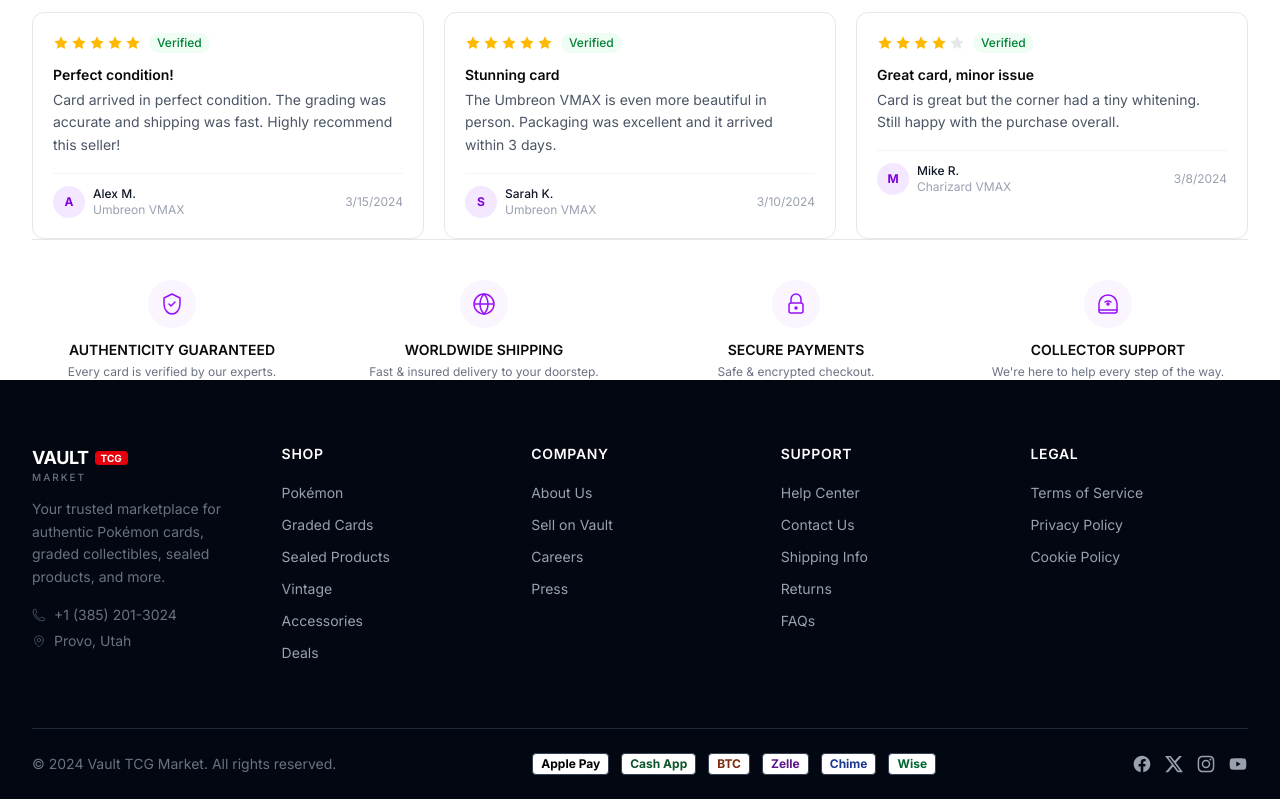
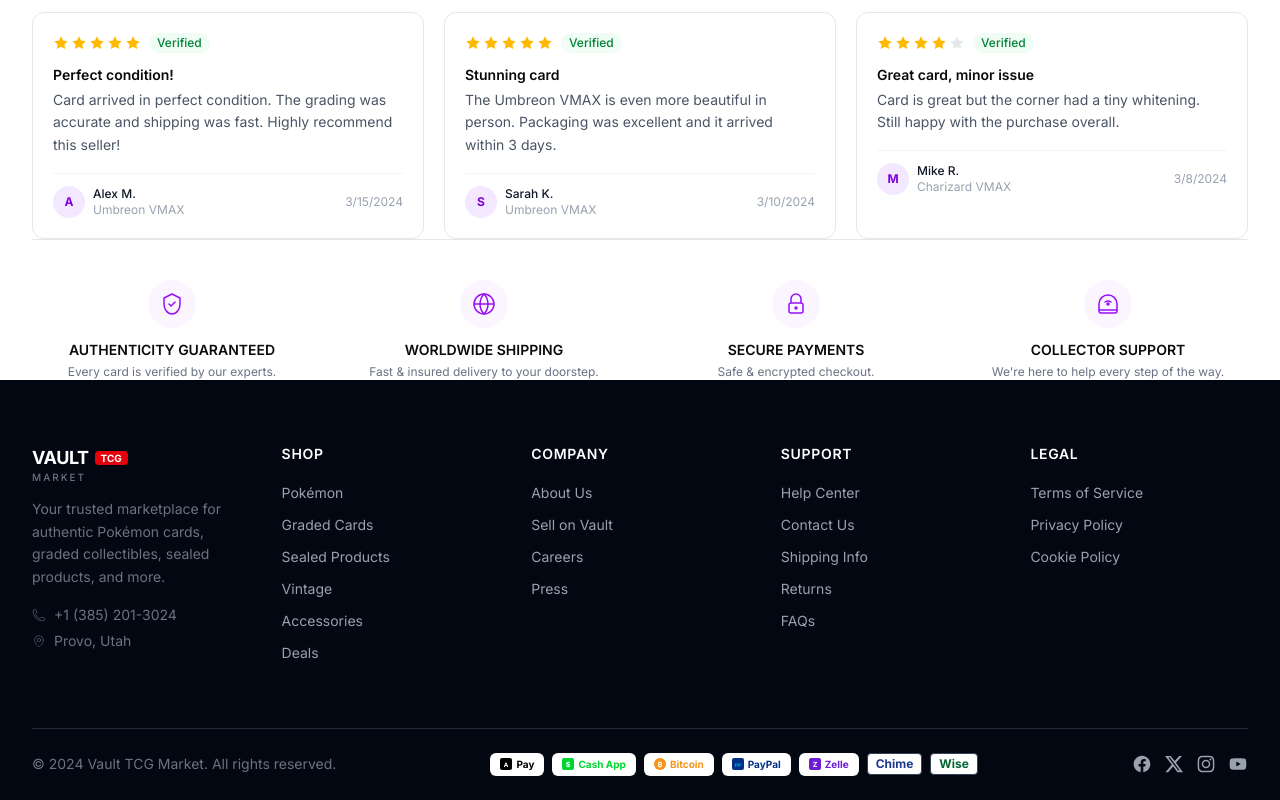
Before and after one commit to tchallalino1/vaulttcgmarket.com, a Next.js app: page / in a window 1280 px wide. Shown: the part 2299-3099 px from the top of the page. Built offline with nearby package versions, Linux system fonts and the light colour scheme; no server answers.

Commit message:
Add real payment method logos to checkout and footer
Checkout:
- Apple Pay, Cash App, Chime, Venmo, Zelle, PayPal, Bitcoin, Bank Transfer, GCash
- Each with colored SVG logo icon
- Rounded icon containers

Footer:
- Matching payment icons with proper branding colors

```diff
--- a/src/app/checkout/CheckoutContent.tsx
+++ b/src/app/checkout/CheckoutContent.tsx
@@ -134,19 +134,19 @@
               <h2 className="text-xl font-bold mb-6">Payment Method</h2>
               <div className="grid grid-cols-2 sm:grid-cols-3 gap-3 mb-6">
                 {[
-                  { id: 'applepay', label: 'Apple Pay', color: 'bg-black', icon: '🍎' },
-                  { id: 'cashapp', label: 'Cash App', color: 'bg-green-500', icon: '$' },
-                  { id: 'chime', label: 'Chime', color: 'bg-teal-500', icon: 'C' },
-                  { id: 'btc', label: 'Bitcoin', color: 'bg-orange-500', icon: '₿' },
-                  { id: 'zelle', label: 'Zelle', color: 'bg-purple-600', icon: 'Z' },
-                  { id: 'wise', label: 'Wise Transfer', color: 'bg-green-400', icon: 'W' },
-                  { id: 'bank', label: 'Bank Transfer', color: 'bg-blue-700', icon: '🏦' },
-                  { id: 'revolut', label: 'Revolut', color: 'bg-blue-500', icon: 'R' },
-                  { id: 'gcash', label: 'GCash', color: 'bg-blue-400', icon: 'G' },
+                  { id: 'applepay', label: 'Apple Pay', logo: <svg viewBox="0 0 50 20" className="h-5 w-auto"><text x="0" y="16" fontFamily="system-ui" fontSize="16" fontWeight="700" fill="#000"> Pay</text><text x="0" y="16" fontFamily="system-ui" fontSize="18" fontWeight="700" fill="#000"> Apple</text></svg>, bg: 'bg-white' },
+                  { id: 'cashapp', label: 'Cash App', logo: <svg viewBox="0 0 24 24" className="w-5 h-5"><rect width="24" height="24" rx="6" fill="#00D632"/><text x="12" y="17" textAnchor="middle" fontFamily="Arial" fontSize="14" fontWeight="bold" fill="white">$</text></svg>, bg: 'bg-white' },
+                  { id: 'chime', label: 'Chime', logo: <svg viewBox="0 0 24 24" className="w-5 h-5"><rect width="24" height="24" rx="12" fill="#25C65A"/><text x="12" y="17" textAnchor="middle" fontFamily="Arial" fontSize="15" fontWeight="bold" fill="white">C</text></svg>, bg: 'bg-white' },
+                  { id: 'venmo', label: 'Venmo', logo: <svg viewBox="0 0 24 24" className="w-5 h-5"><rect width="24" height="24" rx="6" fill="#3D95CE"/><text x="12" y="17" textAnchor="middle" fontFamily="Arial" fontSize="14" fontWeight="bold" fill="white">V</text></svg>, bg: 'bg-white' },
+                  { id: 'zelle', label: 'Zelle', logo: <svg viewBox="0 0 24 24" className="w-5 h-5"><rect width="24" height="24" rx="6" fill="#6D1ED4"/><text x="12" y="17" textAnchor="middle" fontFamily="Arial" fontSize="14" fontWeight="bold" fill="white">Z</text></svg>, bg: 'bg-white' },
+                  { id: 'paypal', label: 'PayPal', logo: <svg viewBox="0 0 24 24" className="w-5 h-5"><rect width="24" height="24" rx="6" fill="#003087"/><text x="12" y="17" textAnchor="middle" fontFamily="Arial" fontSize="11" fontWeight="bold" fill="#009CDE">PP</text></svg>, bg: 'bg-white' },
+                  { id: 'btc', label: 'Bitcoin', logo: <svg viewBox="0 0 24 24" className="w-5 h-5"><rect width="24" height="24" rx="12" fill="#F7931A"/><text x="12" y="17" textAnchor="middle" fontFamily="Arial" fontSize="14" fontWeight="bold" fill="white">₿</text></svg>, bg: 'bg-white' },
+                  { id: 'bank', label: 'Bank Transfer', logo: <svg viewBox="0 0 24 24" className="w-5 h-5"><rect width="24" height="24" rx="6" fill="#1E3A5F"/><path d="M12 4L6 8v2h12V8l-6-4zM6 12v5h12v-5H6z" fill="white"/></svg>, bg: 'bg-white' },
+                  { id: 'gcash', label: 'GCash', logo: <svg viewBox="0 0 24 24" className="w-5 h-5"><rect width="24" height="24" rx="6" fill="#007DFE"/><text x="12" y="17" textAnchor="middle" fontFamily="Arial" fontSize="10" fontWeight="bold" fill="white">G</text></svg>, bg: 'bg-white' },
                 ].map(m => (
                   <button key={m.id} type="button" onClick={() => setPaymentInfo(p => ({...p, method: m.id}))} className={`flex items-center gap-3 px-4 py-3.5 rounded-xl border-2 text-sm font-medium transition-all ${paymentInfo.method === m.id ? 'border-purple-500 bg-purple-50 shadow-sm' : 'border-gray-200 hover:border-gray-300'}`}>
-                    <div className={`w-8 h-8 rounded-full ${m.color} flex items-center justify-center text-white text-xs font-bold flex-shrink-0`}>
-                      {m.icon}
+                    <div className="w-8 h-8 rounded-lg flex items-center justify-center flex-shrink-0 overflow-hidden">
+                      {m.logo}
                     </div>
                     <span className="text-gray-800">{m.label}</span>
                   </button>
--- a/src/components/layout/Footer.tsx
+++ b/src/components/layout/Footer.tsx
@@ -127,11 +127,12 @@
             </p>
 
             {/* Payment icons */}
-            <div className="flex items-center gap-3">
-              <span className="rounded border border-gray-700 bg-white px-2 py-0.5 text-xs font-bold text-black">Apple Pay</span>
-              <span className="rounded border border-gray-700 bg-white px-2 py-0.5 text-xs font-bold text-green-900">Cash App</span>
-              <span className="rounded border border-gray-700 bg-white px-2 py-0.5 text-xs font-bold text-orange-900">BTC</span>
-              <span className="rounded border border-gray-700 bg-white px-2 py-0.5 text-xs font-bold text-purple-900">Zelle</span>
+            <div className="flex items-center gap-2">
+              <span className="rounded-md bg-white px-2.5 py-1 text-[10px] font-bold text-black flex items-center gap-1"><svg viewBox="0 0 24 24" className="w-3 h-3"><rect width="24" height="24" rx="4" fill="#000"/><text x="12" y="17" textAnchor="middle" fontSize="12" fill="white">A</text></svg> Pay</span>
+              <span className="rounded-md bg-white px-2.5 py-1 text-[10px] font-bold text-[#00D632] flex items-center gap-1"><svg viewBox="0 0 24 24" className="w-3 h-3"><rect width="24" height="24" rx="4" fill="#00D632"/><text x="12" y="17" textAnchor="middle" fontSize="14" fontWeight="bold" fill="white">$</text></svg> Cash App</span>
+              <span className="rounded-md bg-white px-2.5 py-1 text-[10px] font-bold text-[#F7931A] flex items-center gap-1"><svg viewBox="0 0 24 24" className="w-3 h-3"><rect width="24" height="24" rx="12" fill="#F7931A"/><text x="12" y="17" textAnchor="middle" fontSize="14" fontWeight="bold" fill="white">₿</text></svg> Bitcoin</span>
+              <span className="rounded-md bg-white px-2.5 py-1 text-[10px] font-bold text-[#003087] flex items-center gap-1"><svg viewBox="0 0 24 24" className="w-3 h-3"><rect width="24" height="24" rx="4" fill="#003087"/><text x="12" y="17" textAnchor="middle" fontSize="10" fontWeight="bold" fill="#009CDE">PP</text></svg> PayPal</span>
+              <span className="rounded-md bg-white px-2.5 py-1 text-[10px] font-bold text-[#6D1ED4] flex items-center gap-1"><svg viewBox="0 0 24 24" className="w-3 h-3"><rect width="24" height="24" rx="4" fill="#6D1ED4"/><text x="12" y="17" textAnchor="middle" fontSize="14" fontWeight="bold" fill="white">Z</text></svg> Zelle</span>
               <span className="rounded border border-gray-700 bg-white px-2 py-0.5 text-xs font-bold text-blue-900">Chime</span>
               <span className="rounded border border-gray-700 bg-white px-2 py-0.5 text-xs font-bold text-green-800">Wise</span>
             </div>
```
